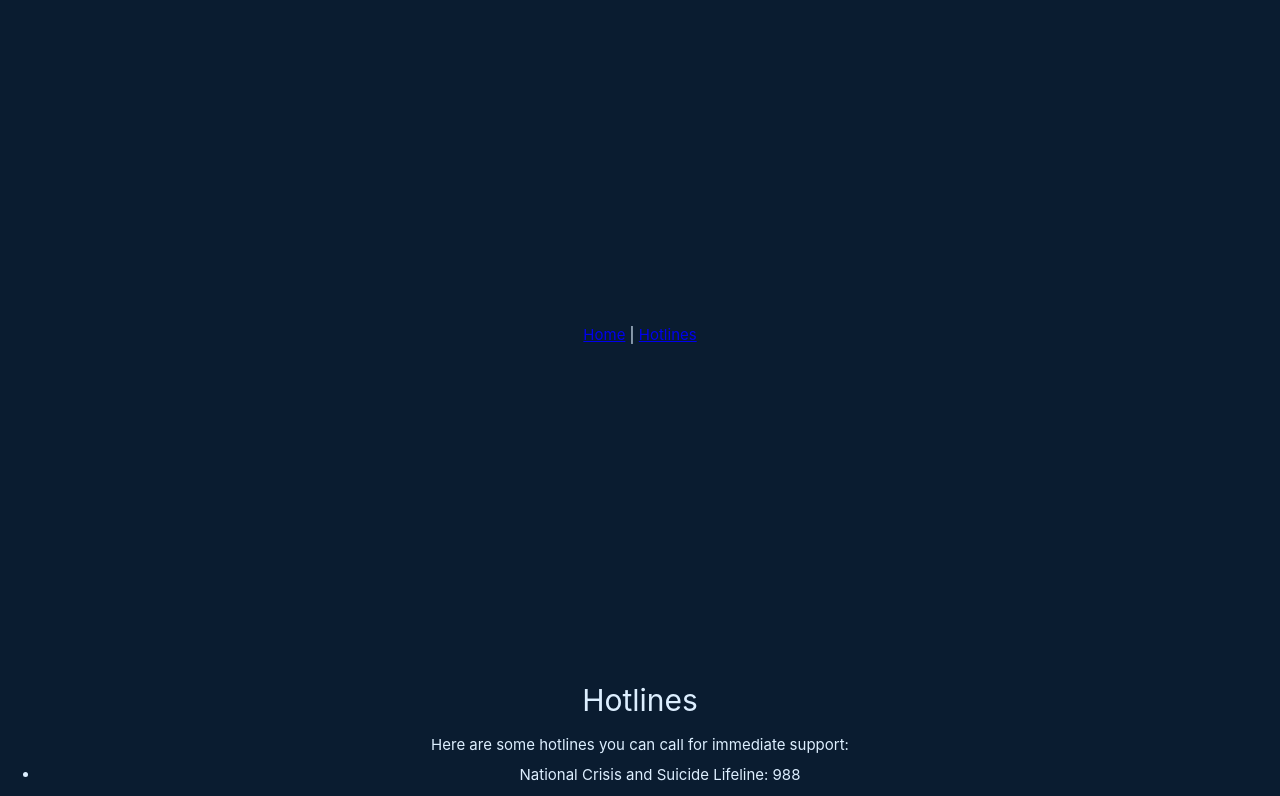
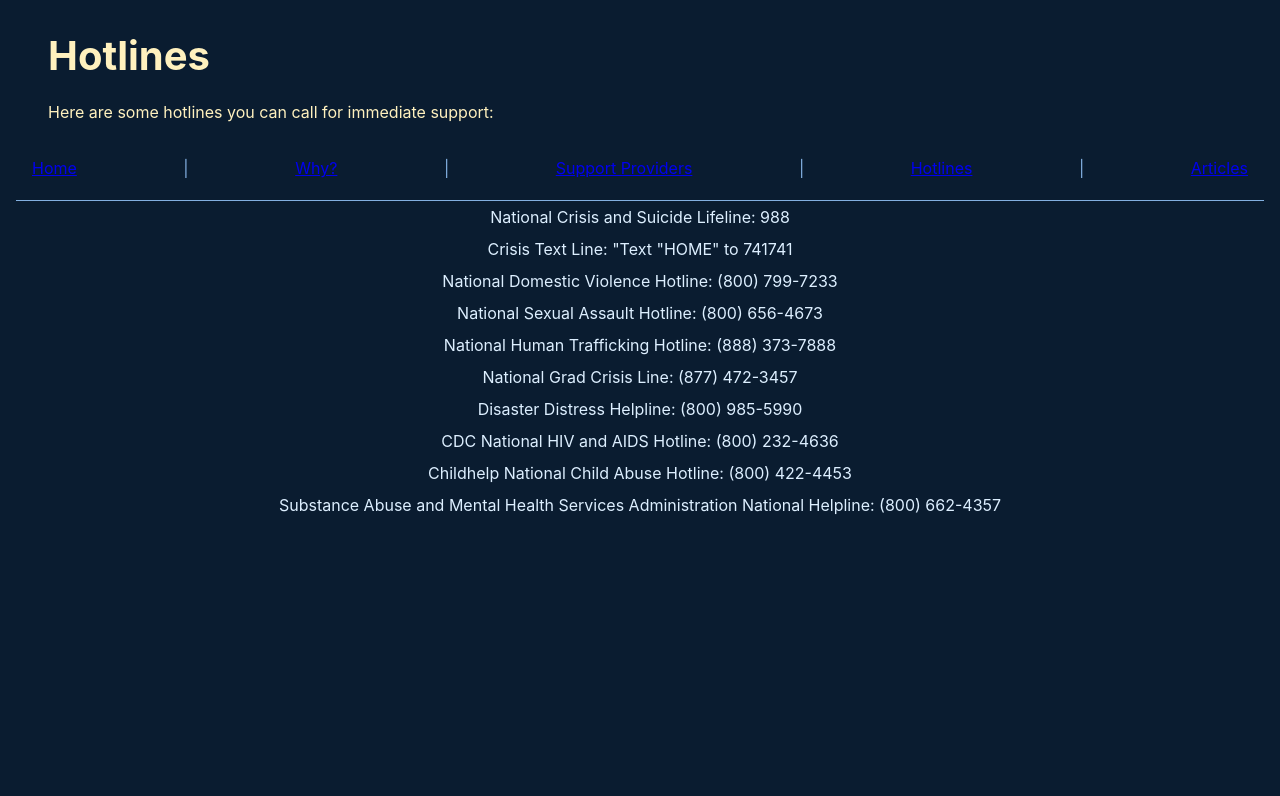
Before and after one commit to anyakapila/MentalHealthResources, a Vue app: page /hotlines in a window 1280 px wide. Shown: the top 796 px of the page. Built offline with nearby package versions, Linux system fonts and the light colour scheme.

Commit message:
styling1

```diff
--- a/src/App.vue
+++ b/src/App.vue
@@ -3,10 +3,6 @@
 
 <template>
   <main>
-    <nav>
-      <router-link to="/">Home</router-link> |
-      <router-link to="/hotlines">Hotlines</router-link>
-    </nav>
     <router-view />
   </main>
 </template>
@@ -15,8 +11,8 @@
   main {
     line-height: 2;
     text-align: center;
-    margin: 0;
-    padding-top: 40vh;
+    margin: 1;
+    padding: 1;
   }
 
 </style>
--- a/src/assets/base.css
+++ b/src/assets/base.css
@@ -10,9 +10,8 @@
 :root {
   --color-background: var(--vt-c-darkblue);
 
-  --color-border: var(--vt-c-mediumblue);
-
-  --color-heading: var(--vt-c-yellow);
+  --color-bigheading: var(--vt-c-yellow);
+  --color-heading: var(--vt-c-mediumblue);
   --color-text: var(--vt-c-softwhite);
 
   --section-gap: 160px;
@@ -22,9 +21,8 @@
   :root {
     --color-background: var(--vt-c-darkblue);
 
-    --color-border: var(--vt-c-mediumblue);
-
-    --color-heading: var(--vt-c-yellow);
+    --color-bigheading: var(--vt-c-yellow);
+    --color-heading: var(--vt-c-mediumblue);
     --color-text: var(--vt-c-softwhite);
   }
 }
@@ -34,6 +32,7 @@
 *::after {
   box-sizing: border-box;
   margin: 0;
+  padding: 0;
   font-weight: normal;
 }
 
@@ -58,8 +57,54 @@
     'Droid Sans',
     'Helvetica Neue',
     sans-serif;
-  font-size: 15px;
+  font-size: 16px;
   text-rendering: optimizeLegibility;
   -webkit-font-smoothing: antialiased;
   -moz-osx-font-smoothing: grayscale;
+  padding: 1rem;
 }
+
+/* supportshelf big heading */
+h1 {
+  text-align: left;
+  padding-left: 2rem;
+  font-size: 2.5rem;
+  font-weight: 700;
+  color: var(--color-bigheading);
+}
+
+/* supportshelf mini heading */
+h2 {
+  text-align: left;
+  padding-left: 2rem;
+  font-size: 1rem;
+  font-weight: 400;
+  color: var(--color-bigheading);
+  margin-bottom: 0.5rem;
+}
+
+/* what are you looking for? */
+h3 {
+  font-size: 1.25rem;
+  font-weight: 600;
+  color: var(--color-text);
+  margin-bottom: 0.5rem;
+}
+
+nav {
+  display: flex;
+  flex-direction: row;
+  justify-content: space-between;
+  align-items: center;
+  padding: 1rem;
+  background-color: var(--color-background);
+  border-bottom: 1px solid var(--color-heading);
+  gap: 0.5rem;
+  color: var(--color-heading);
+}
+
+p {
+  font-size: 1rem;
+  color: var(--color-text);
+  margin-bottom: 1rem;
+}
--- a/src/views/Articles.vue
+++ b/src/views/Articles.vue
@@ -1,5 +1,17 @@
 <template>
   <main>
     <h1>Articles</h1>
+    <h2>Find credible information, easily summarized.</h2>
+
+    <nav>
+      <router-link to="/">Home</router-link> |
+      <router-link to="/why">Why?</router-link> |
+      <router-link to="/support">Support Providers</router-link> |
+      <router-link to="/hotlines">Hotlines</router-link> |
+      <router-link to="/articles">Articles</router-link>
+    </nav>
+
+    <p>
+    </p>
   </main>
 </template>
--- a/src/views/Home.vue
+++ b/src/views/Home.vue
@@ -1,15 +1,18 @@
 <template>
   <main>
     <h1>SupportShelf</h1>
-    <p>Your all-in-one mental health resource.</p>
+    <h2>Your all-in-one mental health resource.</h2>
 
-    <h3>What are you looking for?</h3>
-    <ul>
-      <li><router-link to="/why">Why?</router-link></li>
-      <li><router-link to="/support">Support Providers</router-link></li>
-      <li><router-link to="/hotlines">Hotlines</router-link></li>
-      <li><router-link to="/articles">Articles</router-link></li>
-    </ul>
+    <nav>
+      <router-link to="/">Home</router-link> |
+      <router-link to="/why">Why?</router-link> |
+      <router-link to="/support">Support Providers</router-link> |
+      <router-link to="/hotlines">Hotlines</router-link> |
+      <router-link to="/articles">Articles</router-link>
+    </nav>
+
+    <p>
+    </p>
   </main>
 </template>
 
--- a/src/views/Hotlines.vue
+++ b/src/views/Hotlines.vue
@@ -1,20 +1,30 @@
 <template>
   <main>
     <h1>Hotlines</h1>
-    <p>Here are some hotlines you can call for immediate support:</p>
+    <h2>Here are some hotlines you can call for immediate support:</h2>
 
-    <ul>
-        <li><strong>National Crisis and Suicide Lifeline</strong>: 988</li>
-        <li><strong>Crisis Text Line</strong>: "Text "HOME" to 741741</li>
-        <li><strong>National Domestic Violence Hotline</strong>: (800) 799-7233</li>
-        <li><strong>National Sexual Assault Hotline</strong>: (800) 656-4673</li>
-        <li><strong>National Human Trafficking Hotline</strong>: (888) 373-7888</li>
-        <li><strong>National Grad Crisis Line</strong>: (877) 472-3457</li>
-        <li><strong>Disaster Distress Helpline</strong>: (800) 985-5990</li>
-        <li><strong>CDC National HIV and AIDS Hotline</strong>: (800) 232-4636</li>
-        <li><strong>Childhelp National Child Abuse Hotline</strong>: (800) 422-4453</li>
-        <li><strong>Substance Abuse and Mental Health Services Administration National Helpline</strong>: (800) 662-4357</li>
-    </ul>
+    <nav>
+      <router-link to="/">Home</router-link> |
+      <router-link to="/why">Why?</router-link> |
+      <router-link to="/support">Support Providers</router-link> |
+      <router-link to="/hotlines">Hotlines</router-link> |
+      <router-link to="/articles">Articles</router-link>
+    </nav>
+
+    <p>
+      <ul>
+        <strong>National Crisis and Suicide Lifeline</strong>: 988<br>
+        <strong>Crisis Text Line</strong>: "Text "HOME" to 741741<br>
+        <strong>National Domestic Violence Hotline</strong>: (800) 799-7233<br>
+        <strong>National Sexual Assault Hotline</strong>: (800) 656-4673<br>
+        <strong>National Human Trafficking Hotline</strong>: (888) 373-7888<br>
+        <strong>National Grad Crisis Line</strong>: (877) 472-3457<br>
+        <strong>Disaster Distress Helpline</strong>: (800) 985-5990<br>
+        <strong>CDC National HIV and AIDS Hotline</strong>: (800) 232-4636<br>
+        <strong>Childhelp National Child Abuse Hotline</strong>: (800) 422-4453<br>
+        <strong>Substance Abuse and Mental Health Services Administration National Helpline</strong>: (800) 662-4357
+      </ul>
+    </p>
 
   </main>
 </template>
--- a/src/views/Support.vue
+++ b/src/views/Support.vue
@@ -1,5 +1,17 @@
 <template>
   <main>
-    <h1>Support</h1>
+    <h1>Support Providers</h1>
+    <h2>Find the therapist, psychiatrist, or other support provider for you.</h2>
+
+    <nav>
+      <router-link to="/">Home</router-link> |
+      <router-link to="/why">Why?</router-link> |
+      <router-link to="/support">Support Providers</router-link> |
+      <router-link to="/hotlines">Hotlines</router-link> |
+      <router-link to="/articles">Articles</router-link>
+    </nav>
+
+    <p>
+    </p>
   </main>
 </template>
--- a/src/views/Why.vue
+++ b/src/views/Why.vue
@@ -1,5 +1,16 @@
 <template>
   <main>
     <h1>Why?</h1>
+
+    <nav>
+      <router-link to="/">Home</router-link> |
+      <router-link to="/why">Why?</router-link> |
+      <router-link to="/support">Support Providers</router-link> |
+      <router-link to="/hotlines">Hotlines</router-link> |
+      <router-link to="/articles">Articles</router-link>
+    </nav>
+
+    <p>
+    </p>
   </main>
 </template>
```
